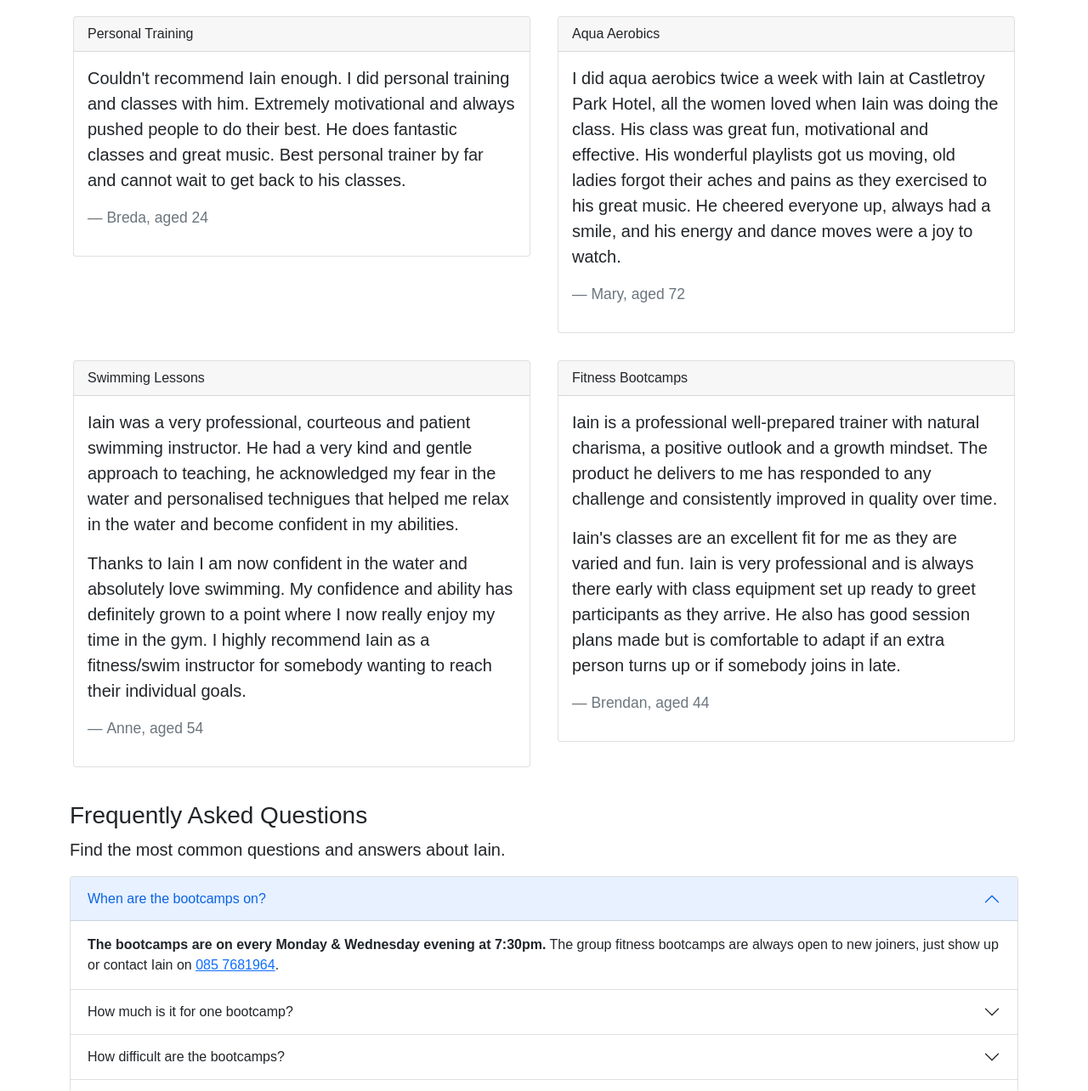
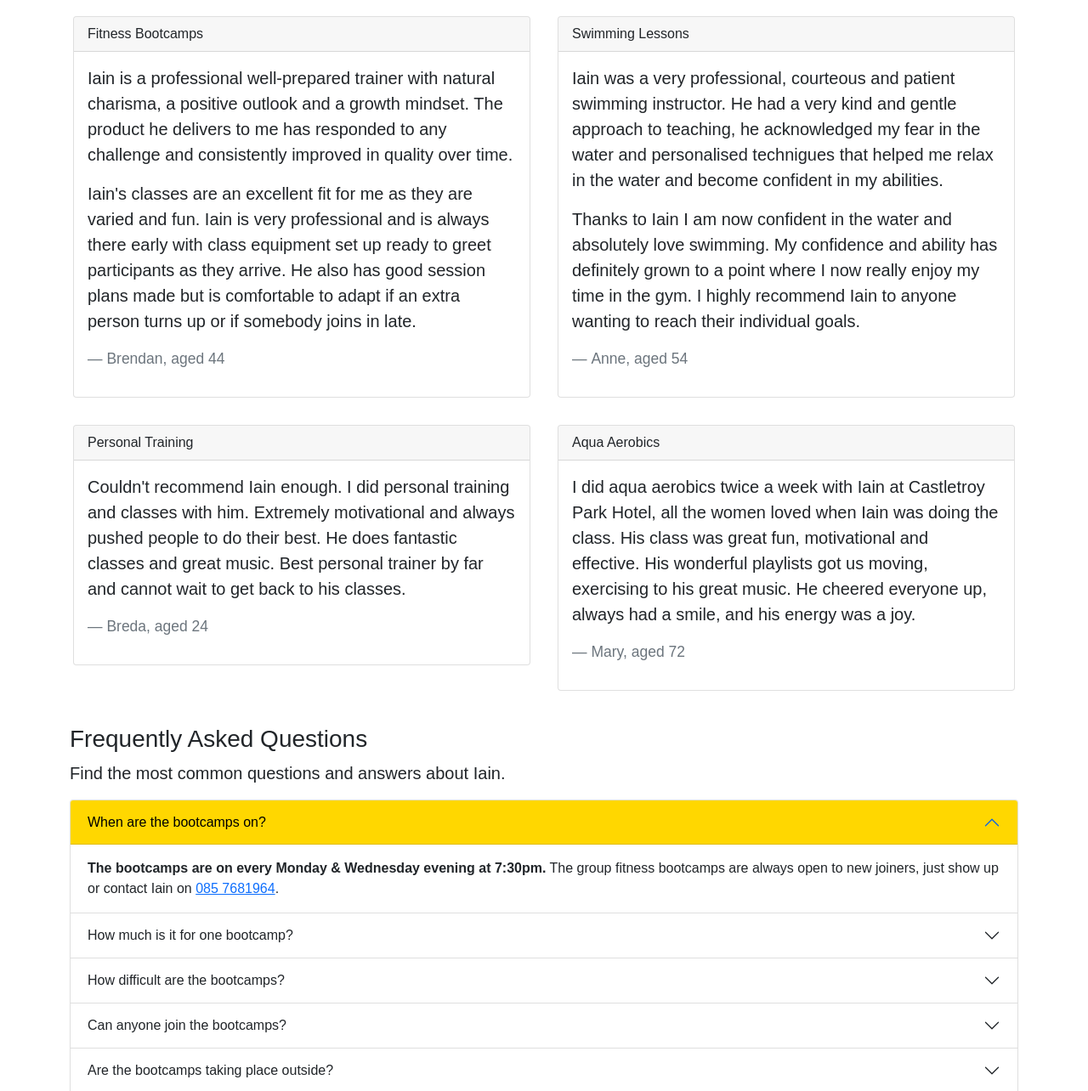
Before and after one commit to alandoherty95/webdesign-template, a plain HTML site: page about.html in a window 1280 px wide. Shown: the part 588-1872 px from the top of the page at 85% size. Drawn offline with nearby package versions, Linux system fonts and the light colour scheme; a web font is replaced by a local one.

Commit message:
Increase button width, changed colour of accordian for FAQs

```diff
--- a/about.html
+++ b/about.html
@@ -76,6 +76,38 @@
             <div class="col-lg-6 p-3">
                 <div class="card">
                     <div class="card-header">
+                        Fitness Bootcamps
+                    </div>
+                    <div class="card-body">
+                        <blockquote class="blockquote">
+                            <p>Iain is a professional well-prepared trainer with natural charisma, a positive outlook and a growth mindset. The product he delivers to me has responded to any challenge and consistently improved in quality over time.</p>
+
+                            <p>Iain's classes are an excellent fit for me as they are varied and fun. Iain is very professional and is always there early with class equipment set up ready to greet participants as they arrive. He also has good session plans made but is comfortable to adapt if an extra person turns up or if somebody joins in late.</p>
+                            <footer class="blockquote-footer mt-1">Brendan, aged 44</footer>
+                        </blockquote>
+                    </div>
+                </div>
+            </div>
+            <div class="col-lg-6 p-3">
+                <div class="card">
+                    <div class="card-header">
+                        Swimming Lessons
+                    </div>
+                    <div class="card-body">
+                        <blockquote class="blockquote">
+                            <p>Iain was a very professional, courteous and patient swimming instructor. He had a very kind and gentle approach to teaching, he acknowledged my fear in the water and personalised technigues that helped me relax in the water and become confident in my abilities.</p>
+
+                            <p>Thanks to Iain I am now confident in the water and absolutely love swimming. My confidence and ability has definitely grown to a point where I now really enjoy my time in the gym. I highly recommend Iain to anyone wanting to reach their individual goals.</p>
+                            <footer class="blockquote-footer mt-1">Anne, aged 54</footer>
+                        </blockquote>
+                    </div>
+                </div>
+            </div>
+        </div>
+        <div class="row">
+            <div class="col-lg-6 p-3">
+                <div class="card">
+                    <div class="card-header">
                         Personal Training
                     </div>
                     <div class="card-body">
@@ -93,40 +125,8 @@
                     </div>
                     <div class="card-body">
                         <blockquote class="blockquote">
-                            <p>I did aqua aerobics twice a week with Iain at Castletroy Park Hotel, all the women loved when Iain was doing the class. His class was great fun, motivational and effective. His wonderful playlists got us moving, old ladies forgot their aches and pains as they exercised to his great music. He cheered everyone up, always had a smile, and his energy and dance moves were a joy to watch.</p>
+                            <p>I did aqua aerobics twice a week with Iain at Castletroy Park Hotel, all the women loved when Iain was doing the class. His class was great fun, motivational and effective. His wonderful playlists got us moving, exercising to his great music. He cheered everyone up, always had a smile, and his energy was a joy.</p>
                             <footer class="blockquote-footer mt-1">Mary, aged 72</footer>
-                        </blockquote>
-                    </div>
-                </div>
-            </div>
-        </div>
-        <div class="row">
-            <div class="col-lg-6 p-3">
-                <div class="card">
-                    <div class="card-header">
-                        Swimming Lessons
-                    </div>
-                    <div class="card-body">
-                        <blockquote class="blockquote">
-                            <p>Iain was a very professional, courteous and patient swimming instructor. He had a very kind and gentle approach to teaching, he acknowledged my fear in the water and personalised technigues that helped me relax in the water and become confident in my abilities.</p>
-
-                            <p>Thanks to Iain I am now confident in the water and absolutely love swimming. My confidence and ability has definitely grown to a point where I now really enjoy my time in the gym. I highly recommend Iain as a fitness/swim instructor for somebody wanting to reach their individual goals.</p>
-                            <footer class="blockquote-footer mt-1">Anne, aged 54</footer>
-                        </blockquote>
-                    </div>
-                </div>
-            </div>
-            <div class="col-lg-6 p-3">
-                <div class="card">
-                    <div class="card-header">
-                        Fitness Bootcamps
-                    </div>
-                    <div class="card-body">
-                        <blockquote class="blockquote">
-                            <p>Iain is a professional well-prepared trainer with natural charisma, a positive outlook and a growth mindset. The product he delivers to me has responded to any challenge and consistently improved in quality over time.</p>
-
-                            <p>Iain's classes are an excellent fit for me as they are varied and fun. Iain is very professional and is always there early with class equipment set up ready to greet participants as they arrive. He also has good session plans made but is comfortable to adapt if an extra person turns up or if somebody joins in late.</p>
-                            <footer class="blockquote-footer mt-1">Brendan, aged 44</footer>
                         </blockquote>
                     </div>
                 </div>
--- a/assets/css/style.css
+++ b/assets/css/style.css
@@ -1,4 +1,5 @@
 @import url('https://fonts.googleapis.com/css2?family=Bungee+Outline&display=swap');
+@import url('https://fonts.googleapis.com/css2?family=Arapey:ital@1&family=Bungee+Outline&display=swap');
 
 * {
     margin: 0;
@@ -41,3 +42,12 @@ mark {
 .btn {
     margin: 0.5em;
 }
+
+.quote-text {
+    font-family: 'Arapey', serif;
+}
+
+.accordion-button:not(.collapsed) {
+    color: #000000;
+    background-color: #FFD700;
+}
```
Also changed, not shown: fitness-bootcamp.html (+1 -1 lines), index.html (+11 -3 lines).
